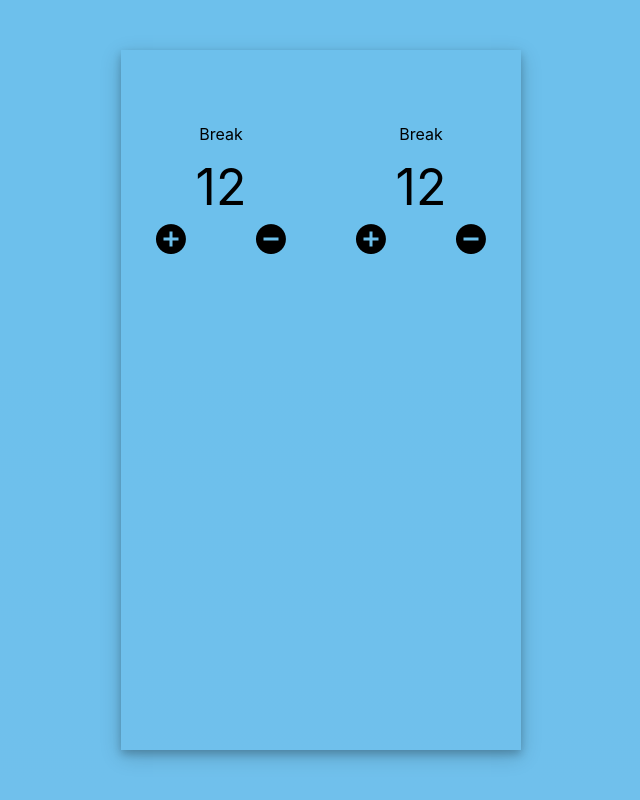
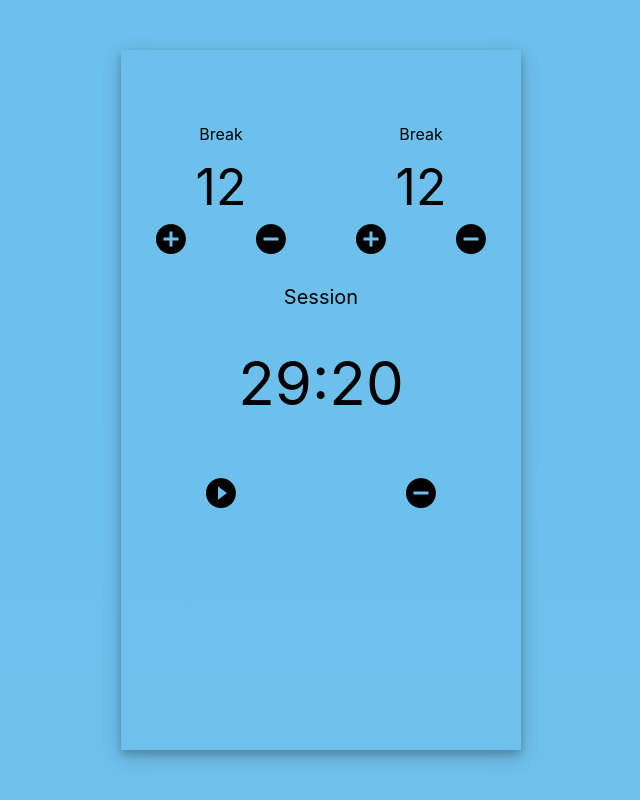
Before and after one commit to pmayur/fcc-25plus5-clock, a React (Create React App) app: page / in a window 1280 px wide. Shown: the whole page, without its empty margins (319-959 px from the left). Built offline with nearby package versions, Linux system fonts and the light colour scheme.

Commit message:
Adds timer panel to the App

```diff
--- a/src/App.jsx
+++ b/src/App.jsx
@@ -1,5 +1,6 @@
 import "./App.css";
 import ControlPanel from "./ControlPanel/ControlPanel";
+import TimerPanel from "./TimerPanel/TimerPanel"
 
 function App() {
     return (
@@ -8,7 +9,9 @@ function App() {
                 <div>
                     <ControlPanel />
                 </div>
-                <div></div>
+                <div>
+                    <TimerPanel />
+                </div>
             </div>
         </div>
     );
```
